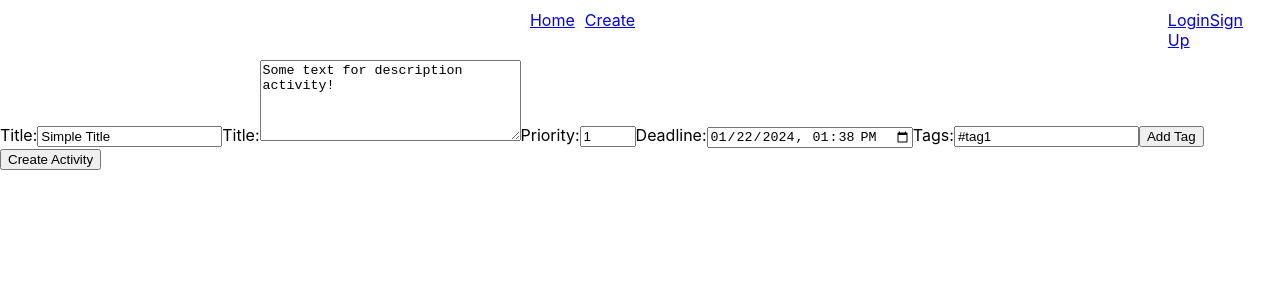
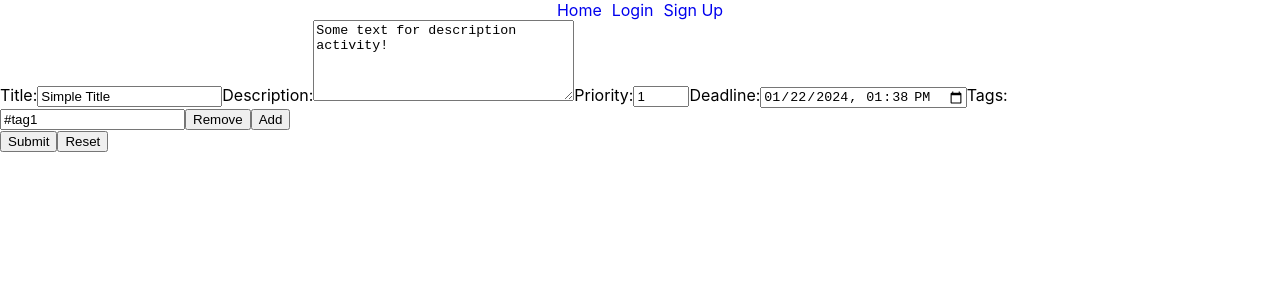
Before and after one commit to hxnmeister/React-Exam, a React (Create React App) app in the folder project/: page /create-activity in a window 1280 px wide. Shown: the top 300 px of the page. Built offline with nearby package versions, Linux system fonts and the light colour scheme.

Commit message:
Updated "Create" page
Refactored some code and added validation for "Create" page form

```diff
--- a/project/src/App.css
+++ b/project/src/App.css
@@ -37,35 +37,24 @@
   }
 }
 
+
 nav
 {
-  padding: 10px;
+  width: 100%;
+  height: 100%;
+}
+nav, .auth
+{
   display: flex;
-  gap: 0.8em;
+  justify-content: center;
+  gap: 10px;
 }
-
-nav > a
+nav a
 {
   text-decoration: none;
 }
-
-nav > .main-bar
+nav button
 {
-  display: flex;
-  justify-content: center;
-  width: 100%;
-  height: 100%;
-  gap: 10px;
+  border-radius: 5px;
+  cursor: pointer;
 }
-nav > .additional-bar
-{
-  margin-right: 10px;
-}
-nav > .additional-bar > button
-{
-  margin-top: 10px;
-  padding: 10px;
-  border: none;
-  border-radius: 5px;
-  float: inline-end;
-}
--- a/project/src/App.js
+++ b/project/src/App.js
@@ -17,21 +17,20 @@ function App()
   return (
     <>
       <nav>
-        <div className='main-bar'>
           <NavLink to='/'>Home</NavLink>
-          <NavLink to='/create-activity'>Create</NavLink>
-        </div>
 
         {
           token ?
-          <div className='additional-bar'>
+          <div className='auth'>
+            <NavLink to='/create-activity'>Create</NavLink>
             { userData.name }
             <button onClick={ () => dispatch(logout()) }>Logout</button>
-          </div> :
-          <div className='additional-bar'>
+          </div>:
+          <div className='auth'>
             <NavLink to='/login'>Login</NavLink>
             <NavLink to='/signup'>Sign Up</NavLink>
           </div>
+
         }
       </nav>
 
--- a/project/src/asyncThunks/activityThunk.js
+++ b/project/src/asyncThunks/activityThunk.js
@@ -18,7 +18,7 @@ export const getAll = createAsyncThunk('getAll', async (_, thunkAPI) =>
     }
 });
 
-export const add = createAsyncThunk('add', async ({ payload }) =>
+export const add = createAsyncThunk('add', async (payload) =>
 {
     try
     {
--- a/project/src/pages/Create/Create.jsx
+++ b/project/src/pages/Create/Create.jsx
@@ -1,87 +1,72 @@
-import { useFormik } from 'formik';
+import { ErrorMessage, Field, FieldArray, Form, Formik } from 'formik';
 import React from 'react';
 import { initialValues } from './form/initValues';
 import { useDispatch, useSelector } from 'react-redux';
 import { add } from '../../asyncThunks/activityThunk';
+import { validation } from './form/validationSchema';
 
 const Create = () =>
 {
     const { userData } = useSelector((state) => state.auth);
     const dispatch = useDispatch();
 
-    const formik = useFormik
-    (
-        {
-            initialValues,
-            validate: () => {},
-            onSubmit: (values) =>
-            {
-                console.log(JSON.stringify(values));
-                dispatch(add({...values, user: userData.id}));
-            }
-        }
-    );
-
-    const addTagHadler = () => formik.setFieldValue('tags', [...formik.values.tags, `#tag${formik.values.tags.length + 1}`]);
-
     return (
         <div>
-            <form onSubmit={formik.handleSubmit}>
+            <Formik
+                initialValues={initialValues}
+                validationSchema={validation}
+                validateOnChange
+                onSubmit={(values) => dispatch(add({...values, user: userData.id}))}
+            >
+                {
+                    ({ isSubmitting, isValid }) =>
+                    (
+                        <Form>
                             <label htmlFor="title">Title:</label>
-                <input
-                    type="text"
-                    name="title"
-                    id="title"
-                    onChange={formik.handleChange}
-                    value={formik.values.title}
-                />
+                            <Field type="text" name="title" id="title" placeholder="Enter Title!"/>
+                            <ErrorMessage component="div" name="title"/>
 
-                <label htmlFor="description">Title:</label>
-                <textarea
-                    name="description"
-                    id="description"
-                    cols="30"
-                    rows="5"
-                    onChange={formik.handleChange}
-                    defaultValue={formik.values.description}></textarea>
+                            <label htmlFor="description">Description:</label>
+                            <Field as="textarea" name="description" id="description" cols="30" rows="5" placeholder="Some text for description?"/>
+                            <ErrorMessage component="div" name="description"/>
 
                             <label htmlFor="priority">Priority:</label>
-                <input
-                    type="number"
-                    name="priority"
-                    id="priority"
-                    min={1}
-                    max={10}
-                    onChange={formik.handleChange}
-                    value={formik.values.priority}
-                />
+                            <Field type="number" name="priority" id="priority" min="1" max="10" placeholder="1-10"/>
+                            <ErrorMessage component="div" name="priority"/>
 
                             <label htmlFor="deadline">Deadline:</label>
-                <input
-                    type="datetime-local"
-                    name="deadline"
-                    id="deadline"
-                    onChange={formik.handleChange}
-                    defaultValue={formik.values.deadline}
-                />
+                            <Field type="datetime-local" name="deadline" id="deadline"/>
+                            <ErrorMessage component="div" name="deadline"/>
 
                             <label htmlFor="tags">Tags:</label>
+                            <FieldArray name="tags">
                                 {
-                    formik.values.tags.map((tag, index) =>
+                                    (arrayHelpers) =>
                                     (
-                        <input
-                            type="text"
-                            name={`tags[${index}]`}
-                            id={`tag-${index}`}
-                            key={index}
-                            onChange={formik.handleChange}
-                            value={tag}
-                        />
+                                        <div>
+                                            {arrayHelpers.form.values.tags.map((tag, index) =>
+                                                (
+                                                    <div key={index}>
+                                                        <Field type="text" name={`tags[${index}]`} placeholder={`#tag${index + 1}`}/>
+                                                        <ErrorMessage component="div" name={`tags[${index}]`}/>
+
+                                                        <button type="button" onClick={ () => arrayHelpers.form.values.tags.length > 1 && arrayHelpers.remove(index) }>Remove</button>
+                                                        <button type="button" onClick={ () => arrayHelpers.push(`#tag${arrayHelpers.form.values.tags.length + 1}`) }>Add</button>
+                                                    </div>
                                                 ))
                                             }
-                <button type="button" onClick={ addTagHadler }>Add Tag</button>
-                <button type="submit" onClick={ formik.handleSubmit }>Create Activity</button>
-            </form>
+                                        </div>
+                                    )
+                                }
+                            </FieldArray>
+                            <ErrorMessage component="div" name="tag"/>
+
+                            <button type="submit" disabled={isSubmitting || !isValid}>Submit</button>
+                            <button type="reset">Reset</button>
+                        </Form>
+                    )
+                }
+            </Formik>
         </div>
     );
 }
--- /dev/null
+++ b/project/src/pages/Create/form/validationSchema.js
@@ -0,0 +1,29 @@
+import * as Yup from "yup";
+
+const minSizeForTags = 2;
+const minForTitle = 5;
+const minForDesc = 10;
+const minForPriority = 1;
+const maxForPriority = 10;
+
+export const validation = Yup.object().shape
+(
+    {
+        title: Yup.string()
+            .min(minForTitle, `At least ${minForTitle} chars!`)
+            .required("Title is required!"),
+        description: Yup.string()
+            .min(minForDesc, `At least ${minForDesc} chars!`),
+        priority: Yup.number()
+            .integer("Priority must be an integer!")
+            .min(minForPriority, `Priority must be at least ${minForPriority}!`)
+            .max(maxForPriority, `Priority must be at most ${maxForPriority}!`)
+            .required("Priority is required!"),
+        deadline: Yup.date()
+            .min(new Date(new Date().getTime() + 60 * 60 * 1000), 'Deadline must be at least 1 hour from now!')
+            .required("Deadline is required!"),
+        tags: Yup.array()
+            .of(Yup.string().required("Tag is required!"))
+            .min(minSizeForTags, `At least ${minSizeForTags} tags required!`)
+    }
+);
--- a/project/src/pages/Login/Login.jsx
+++ b/project/src/pages/Login/Login.jsx
@@ -8,7 +8,7 @@ import { validation } from './form/validationSchema';
 
 const Login = () =>
 {
-    const { token, error } = useSelector( (state) => state.auth );
+    const { token } = useSelector( (state) => state.auth );
     const dispatch = useDispatch();
 
     if(token || localStorage.getItem('token'))
@@ -16,19 +16,8 @@ const Login = () =>
         return <Navigate to='/'/>
     }
 
-    const showAuthWarningMessage = (authType) =>
-    {
-        switch(authType)
-        {
-            case "login":
-                <div>{error.message}</div>
-            break;
-        }
-    }
-
     return (
         <div>
-            { error && <div>{error.message}</div> }
             <Formik
                 initialValues={initialValues}
                 validationSchema={validation}
--- a/project/src/pages/SignUp/form/validationSchema.js
+++ b/project/src/pages/SignUp/form/validationSchema.js
@@ -7,6 +7,7 @@ export const validation = Yup.object().shape
 (
     {
         ...loginValidation.fields,
-        name: Yup.string().min(minNameChars, `Name must contain at least ${minNameChars} chars!`),
+        name: Yup.string()
+            .min(minNameChars, `Name must contain at least ${minNameChars} chars!`),
     }
 )
```
Also changed, not shown: project/src/pages/Login/form/validationSchema.js (+9 -3 lines), 1 other file (tests, documents, lock files or other folders). Lines whose indentation alone changed are shown as unchanged.
